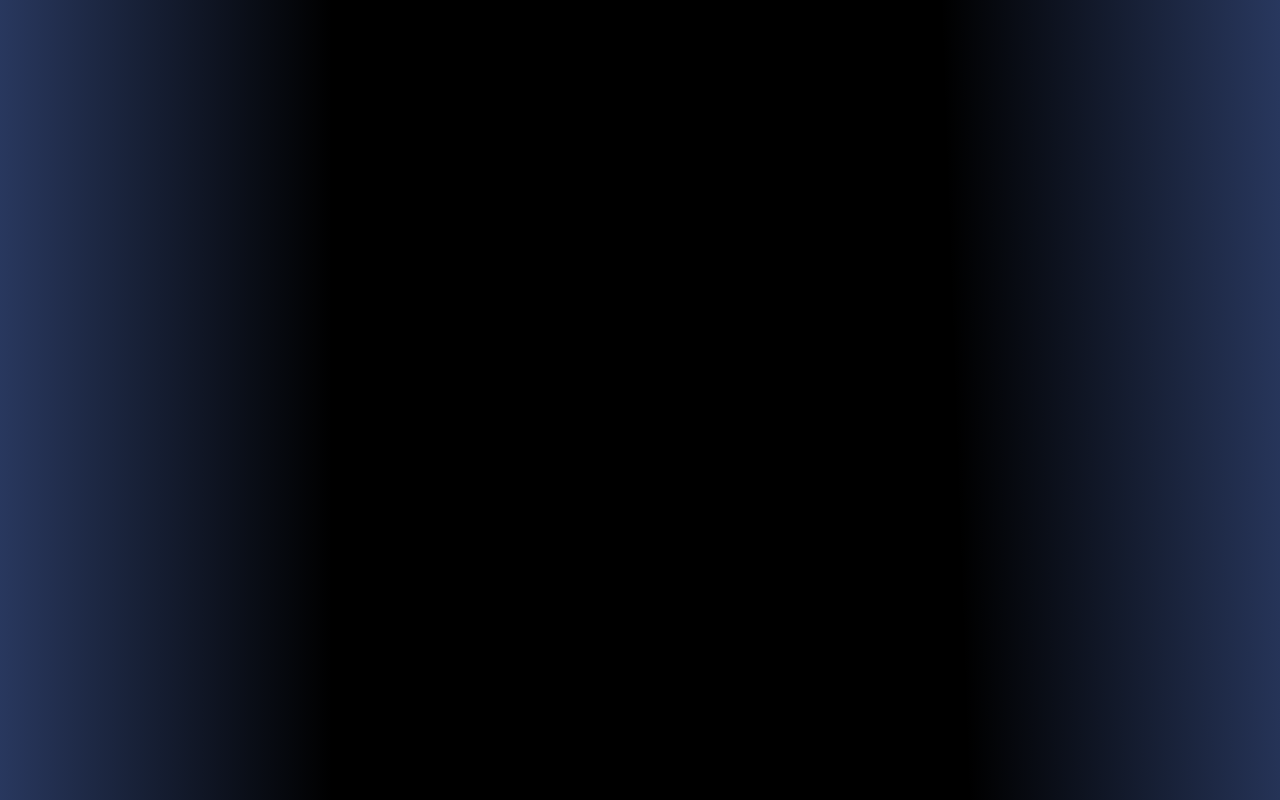
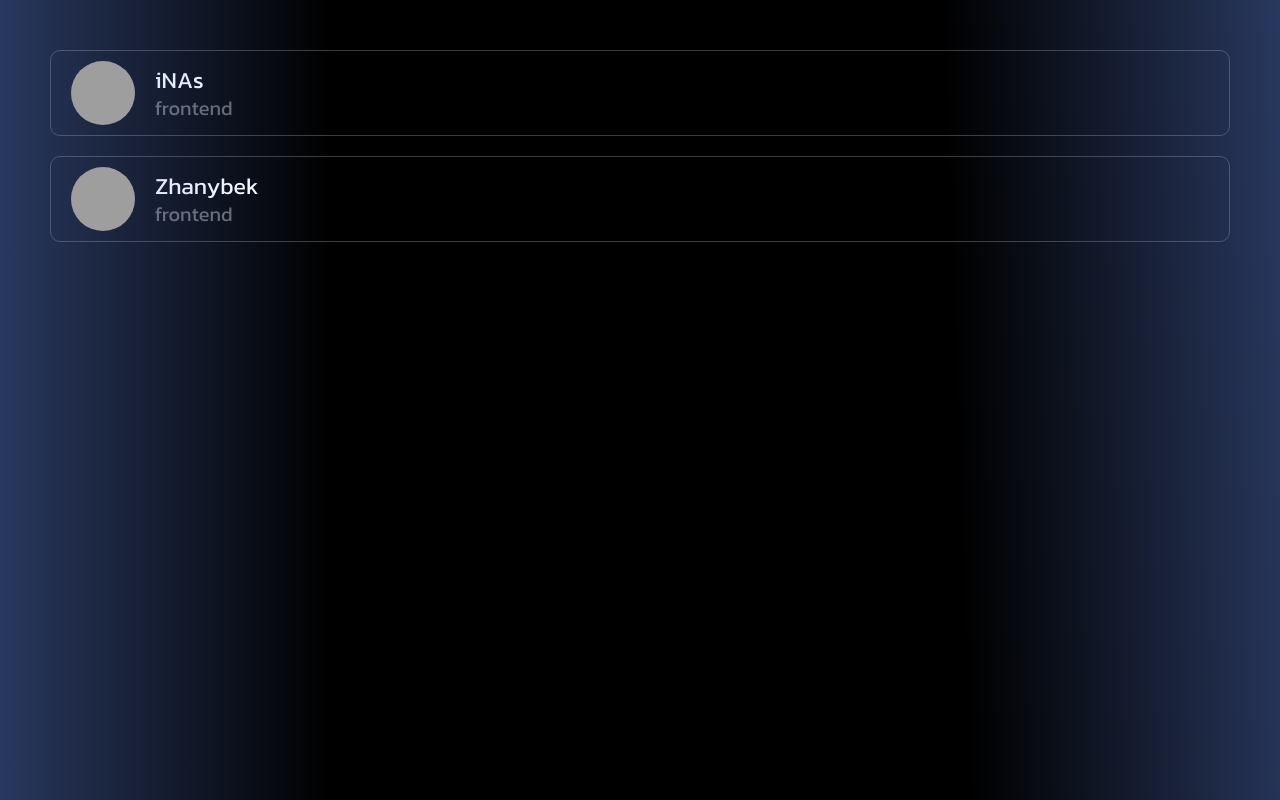
Before and after one commit to HamJohni/Auth_Snow, a Next.js app: page /admin in a window 1280 px wide. Built offline with nearby package versions, Linux system fonts and the light colour scheme; data requests are answered from the project's data file; grey boxes are pictures that could not be loaded.

Commit message:
profile for admin

```diff
--- a/db.json
+++ b/db.json
@@ -5,7 +5,9 @@
       "password": "$2a$10$lrgrI.swey1LF67JQOpJq.fEAY3r3pzPsKSvWbNCT3pCrSBfvVlcq",
       "name": "iNAs",
       "post": "frontend",
-      "id": "c9f2ef51-eASJDNAJSD825-4fc8-af34-4078851f584b"
+      "id": "c9f2ef51-eASJDNAJSD825-4fc8-af34-4078851f584b",
+      "fine": [],
+      "photo": {}
     },
     {
       "email": "joni.pacan@list.ru",
@@ -13,22 +15,23 @@
       "name": "Zhanybek",
       "post": "frontend",
       "id": "7556fdd1-072d-4912-ba43-cb5a945bbfd4",
-      "fine": []
+      "fine": [],
+      "photo": {}
     }
   ],
   "come": [
     {
-      "id": "878c0377-1c80-4cce-8ae3-ae15d8e5ff9f",
+      "id": "e1727b55-975e-4993-9000-085cd7271840",
       "userId": "7556fdd1-072d-4912-ba43-cb5a945bbfd4",
-      "time": "17:06",
+      "time": "17:15",
       "data": "5 июня 2023 г.",
-      "cause": "Опоздание",
-      "sum": 200
+      "cause": "",
+      "sum": 0
     },
     {
-      "id": "7a9a7b3a-a8a1-4a1b-8737-e98de45c0a0e",
+      "id": "e1727b55-975e-4993-9000-085cd7271840",
       "userId": "7556fdd1-072d-4912-ba43-cb5a945bbfd4",
-      "time": "17:07",
+      "time": "17:15",
       "data": "5 июня 2023 г.",
       "cause": "Опоздание",
       "sum": 200
--- a/src/components/Admin/Admin.module.scss
+++ b/src/components/Admin/Admin.module.scss
@@ -31,6 +31,38 @@
     position: absolute;
     width: 100%;
   }
+}
 
+.list{
+  display: flex;
+  flex-direction: column;
+  row-gap: 20px;
 
+  &__item{
+    border: 1px solid #3c3c3c;
+    border-radius: 10px;
+    padding: 10px 20px;
+    display: flex;
+    align-items: center;
+
+    &_left{
+      display: flex;
+      align-items: center;
+      column-gap: 20px;
+
+      &_box{
+
+      }
+
+      &_name{
+        font-size: 23px;
+      }
+
+      &_post{
+        font-size: 20px;
+        color: #666666;
+        margin-top: -5px;
+      }
+    }
+  }
 }
--- a/src/components/Admin/Admin.tsx
+++ b/src/components/Admin/Admin.tsx
@@ -1,15 +1,34 @@
 import s from "./Admin.module.scss";
+import {useAppSelector} from "@/hooks/redux";
+import {Avatar} from "@chakra-ui/react";
 
 const Admin = () => {
-  return (
+
+    const {developers} = useAppSelector(state => state.developers)
+
+    console.log(developers)
+
+    return (
       <section className={s.panel}>
           <ul className={s.list}>
-              <li className={s.list__item}>
+              {
+                  developers?.map(item => (
+                      <li className={s.list__item}>
+                          <div className={s.list__item_left}>
+                              <Avatar size="lg" name={item?.name} src={item?.photo}/>
 
-              </li>
+                              <div className={s.list__item_left_box}>
+                                  <p className={s.list__item_left_name}>{item?.name}</p>
+
+                                  <p className={s.list__item_left_post}>{item?.post}</p>
+                              </div>
+                          </div>
+                      </li>
+                  ))
+              }
           </ul>
       </section>
-  );
+    );
 };
 
 export default Admin;
--- a/src/components/Layout/Layout.tsx
+++ b/src/components/Layout/Layout.tsx
@@ -2,6 +2,7 @@ import React, {ReactNode, useEffect} from 'react';
 import {useAppDispatch} from "@/hooks/redux";
 import {getUser} from "@/store/reducers/user";
 import {getProfile} from "@/store/reducers/profile";
+import {getDevelopers} from "@/store/reducers/developers";
 
 const Layouts = ({children}: ReactNode) => {
 
@@ -12,7 +13,12 @@ const Layouts = ({children}: ReactNode) => {
     useEffect(() => {
         dispatch(getUser(user?.id))
         dispatch(getProfile(user?.id))
+        dispatch(getDevelopers())
     },[])
+
+    useEffect(() => {
+        dispatch(getUser(user?.id))
+    },[user])
 
     return (
         <>
--- a/src/components/Qr/Qr.tsx
+++ b/src/components/Qr/Qr.tsx
@@ -50,8 +50,8 @@ const Qr = () => {
                 userId: user.id,
                 time: time.format(now),
                 data: date.format(now),
-                cause: "Опоздание",
-                sum: 200
+                cause: "",
+                sum: 0
             }
 
             setSuccess('Успешно отсканировано')
--- a/src/store/reducers/developers.ts
+++ b/src/store/reducers/developers.ts
@@ -2,7 +2,7 @@ import { IUser } from "@/models/FormType/FormType";
 import { createAsyncThunk, createSlice } from "@reduxjs/toolkit";
 import axios from "axios";
 
-export const getAllDevelopers = createAsyncThunk(
+export const getDevelopers = createAsyncThunk(
   "developers/getAllDevelopers",
   async (_, developersApi) => {
     try {
@@ -32,14 +32,14 @@ const developers = createSlice({
   name: "developers",
   initialState,
   extraReducers: {
-    [getAllDevelopers.rejected]: (state, action) => {
+    [getDevelopers.rejected]: (state, action) => {
       state.error = action.payload;
       state.status = "error";
     },
-    [getAllDevelopers.pending]: (state) => {
+    [getDevelopers.pending]: (state) => {
       state.status = "loading";
     },
-    [getAllDevelopers.fulfilled]: (state, action) => {
+    [getDevelopers.fulfilled]: (state, action) => {
       state.status = true;
       state.developers = action.payload;
     },
--- a/src/store/store.ts
+++ b/src/store/store.ts
@@ -7,7 +7,8 @@ import profile from "@/store/reducers/profile";
 const store = configureStore({
     reducer: {
         user: user,
-        profile: profile
+        profile: profile,
+        developers: developers
     }
 })
 
```
Also changed, not shown: src/components/Form/Form.tsx (+6 -12 lines), src/components/Profile/Profile.tsx (+13 -2 lines), src/pages/adminMain/adminMain.module.scss (added, +7 -0 lines), src/pages/adminMain/index.tsx (added, +37 -0 lines).
